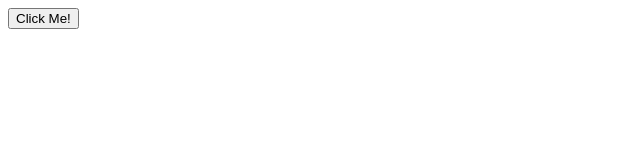
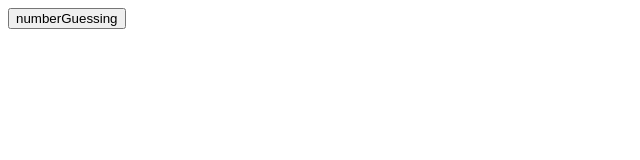
Before and after one commit to vpvpvhvp/web, a plain HTML site: page index.html in a window 1280 px wide. Shown: the whole page, without its empty margins (0-640 px from the left). Drawn offline with Linux system fonts and the light colour scheme.

Commit message:
index.html

```diff
--- a/index.html
+++ b/index.html
@@ -1,7 +1,7 @@
 <table>
   <tbody>
     <tr>
-      <button type="button">Click Me!</button>
+      <button type="button" onclick="location.href='numberGuessing'">numberGuessing</button>
     </tr>
     <tr>
     </tr>
```
